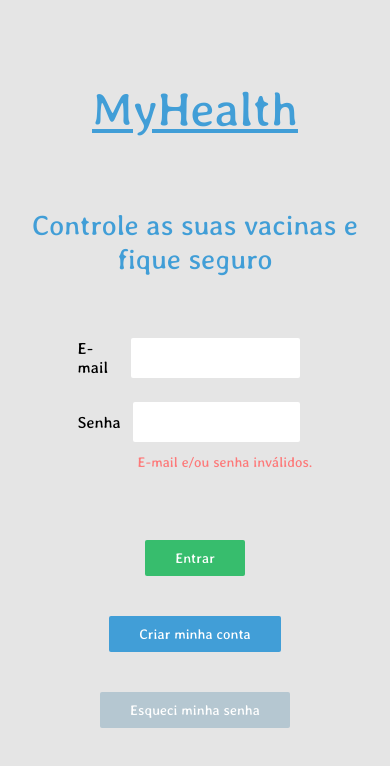
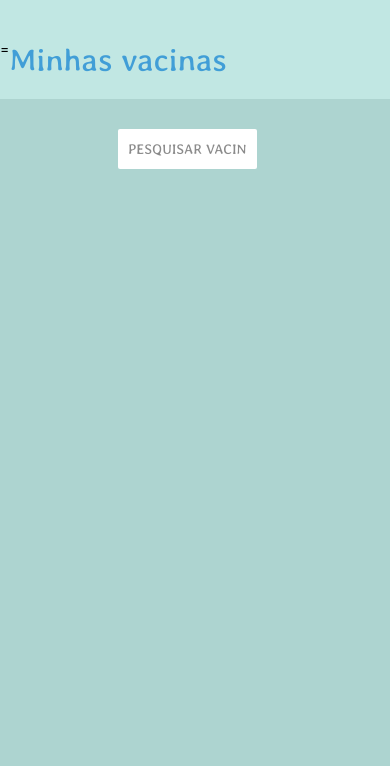
Before and after one commit to iwataniKenji/my-health, a React Native app: screen / in a window 390 px wide. Shown: the top 766 px of the page. Built offline with nearby package versions, Linux system fonts and the light colour scheme.

Commit message:
feat: adds toolbar and searchbar

```diff
--- a/App.tsx
+++ b/App.tsx
@@ -1,5 +1,5 @@
-import { Home } from "./screens/Home";
 import { useState } from "react";
+import { MyVaccinesSection } from './screens/MyVaccinesSection';
 import AppLoading from "expo-app-loading";
 import * as Font from "expo-font";
 
@@ -12,7 +12,7 @@ export default function App() {
   const [fontsLoaded, setFontsLoaded] = useState(false);
 
   if (fontsLoaded) {
-    return <Home />;
+    return <MyVaccinesSection />;
   } else {
     return (
       <AppLoading
--- a/components/InputSection.tsx
+++ b/components/InputSection.tsx
@@ -1,5 +1,6 @@
 import { useState } from "react";
 import { StyleSheet, View, Text, TextInput } from "react-native";
+import { ActivityIndicator, MD2Colors } from "react-native-paper";
 
 export function InputSection() {
   const [email, onChangeEmail] = useState("");
@@ -8,6 +9,9 @@ export function InputSection() {
 
   return (
     <View>
+      {/* LOADING */}
+      <ActivityIndicator animating={true} color={MD2Colors.red800} />
+
       <View style={styles.inputBox}>
         <Text style={styles.inputText}>E-mail</Text>
         <TextInput
--- /dev/null
+++ b/components/Searchbar.tsx
@@ -0,0 +1,38 @@
+import { useState } from "react";
+import { TextInput, View, StyleSheet } from "react-native";
+
+export function Searchbar() {
+  const [search, onSearch] = useState("");
+
+  return (
+    <>
+      {/* TODO -> adicionar ícone de lupa */}
+      <View style={styles.inputBox}>
+        <TextInput
+          style={styles.input}
+          onChangeText={onSearch}
+          value={search}
+          placeholder="PESQUISAR VACINA..."
+        />
+      </View>
+    </>
+  );
+}
+
+const styles = StyleSheet.create({
+  inputBox: {
+    display: "flex",
+    flexDirection: "row",
+    alignItems: "center",
+  },
+
+  input: {
+    height: 40,
+    borderRadius: 2,
+    padding: 10,
+    width: "90%",
+    backgroundColor: "#fff",
+    fontFamily: "averiaLibre-regular",
+    color: "rgba(139, 139, 139, 1)",
+  },
+});
--- /dev/null
+++ b/screens/MyVaccinesSection.tsx
@@ -0,0 +1,52 @@
+import { StyleSheet, Text, TouchableOpacity, View } from "react-native";
+import { Searchbar } from "../components/Searchbar";
+
+export function MyVaccinesSection() {
+  const openMenu = () => {
+    console.log("open menu");
+  };
+
+  return (
+    <View style={styles.screen}>
+      <View style={styles.toolbar}>
+        <TouchableOpacity onPress={openMenu}>
+          <Text>=</Text>
+        </TouchableOpacity>
+        <Text style={styles.toolbarText}>Minhas vacinas</Text>
+      </View>
+      <View style={styles.content}>
+        <Searchbar />
+      </View>
+    </View>
+  );
+}
+
+const styles = StyleSheet.create({
+  screen: {
+    height: "100%",
+    display: "flex",
+    backgroundColor: "rgba(173, 212, 208, 1)",
+  },
+
+  toolbar: {
+    display: "flex",
+    flexDirection: "row",
+    justifyContent: "flex-start",
+    paddingTop: 40,
+    paddingBottom: 20,
+    backgroundColor: "rgba(193, 231, 227, 1)",
+  },
+
+  toolbarText: {
+    fontSize: 32,
+    color: "rgba(65, 158, 215, 1)",
+    fontFamily: "averiaLibre-regular",
+  },
+
+  content: {
+    display: "flex",
+    alignItems: "center",
+    marginTop: 30,
+    marginHorizontal: "auto",
+  },
+});
```
Also changed, not shown: package.json (+6 -1 lines), 1 other file (tests, documents, lock files or other folders).
